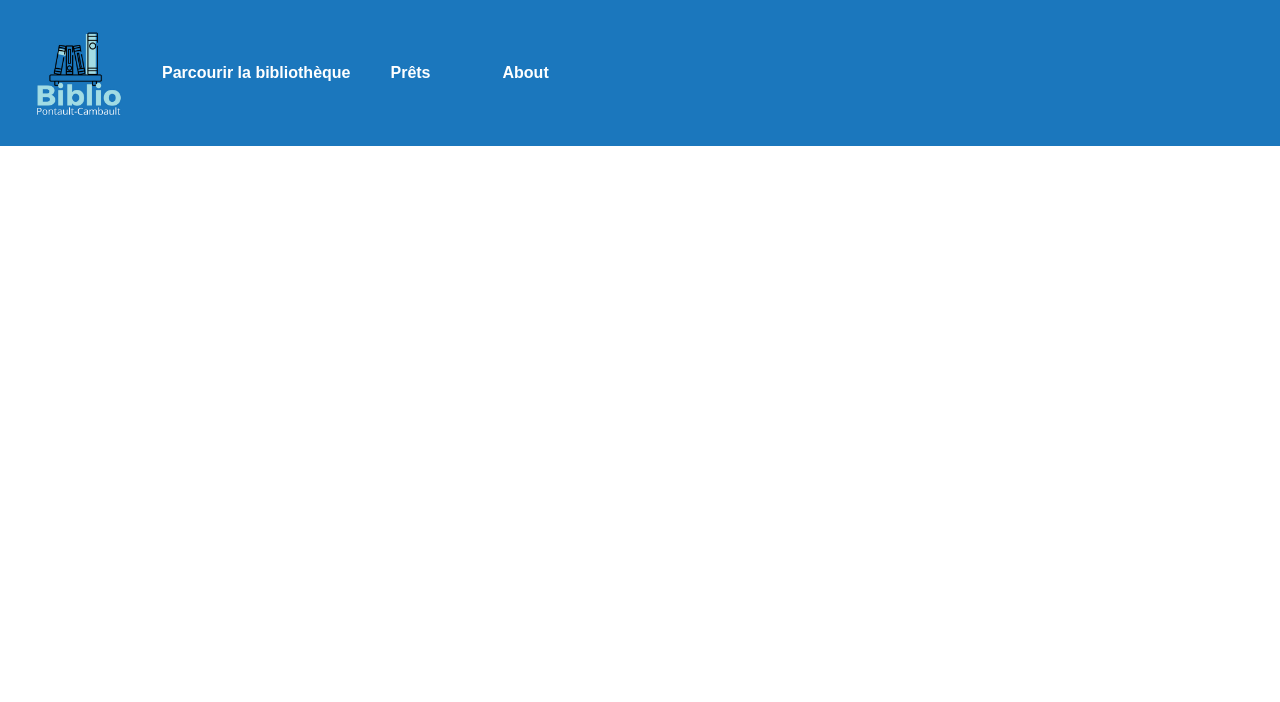
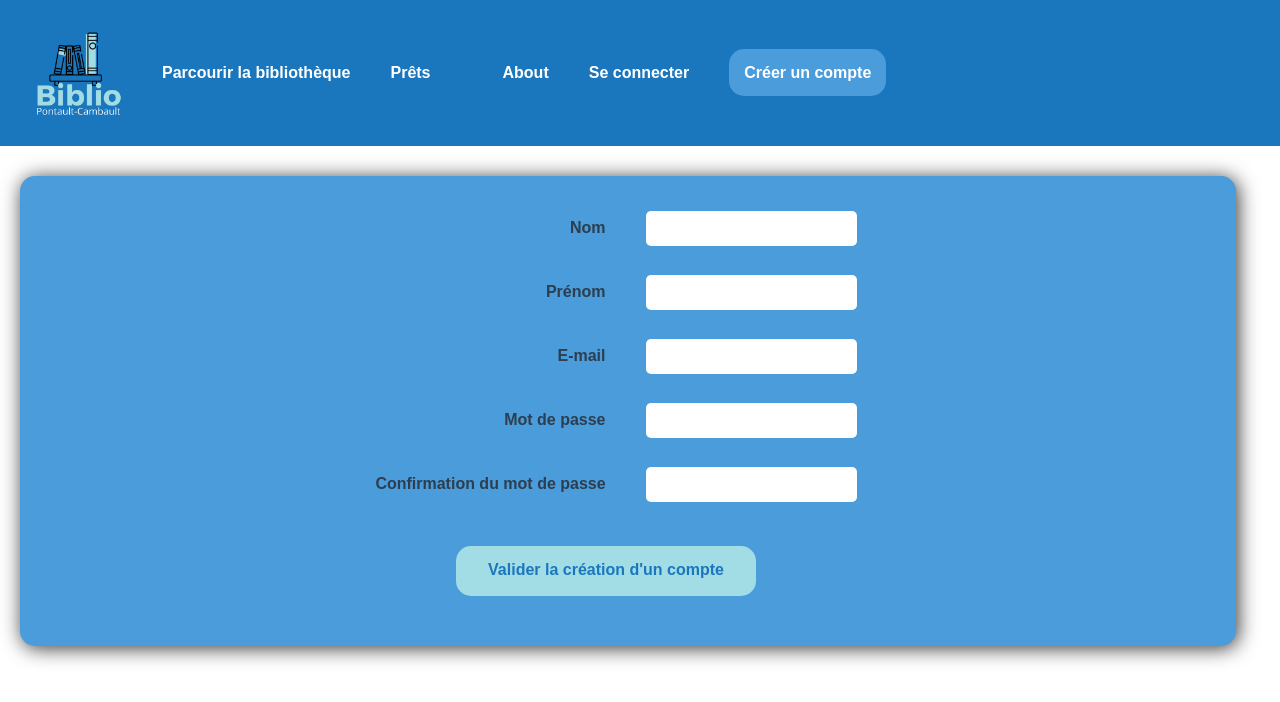
Before and after one commit to DanielaF44/BiblioSystemGit, a Vue app in the folder biblio_projet_front/: page /inscription in a window 1280 px wide. Shown: the top 702 px of the page. Built offline with nearby package versions, Linux system fonts and the light colour scheme.

Commit message:
[Front End] Création page connexion-inscription

```diff
--- a/biblio_projet_front/src/App.vue
+++ b/biblio_projet_front/src/App.vue
@@ -34,6 +34,12 @@
             <ul class="flexLeft">
               <li class="innerNav">
                 <router-link to="/about">About</router-link>
+              </li>
+              <li class="innerNav">
+                <router-link to="/connexion">Se connecter</router-link>
+              </li>
+              <li class="innerNav">
+                <router-link to="/inscription">Créer un compte</router-link>
               </li>
             </ul>
           </li>
@@ -103,4 +109,9 @@ button {
   padding: 10px 20px 12px 20px;
   margin: 30px;
 }
+
+form > button {
+  border-radius: 15px;
+  margin: 30px;
+}
 </style>
--- a/biblio_projet_front/src/router/index.js
+++ b/biblio_projet_front/src/router/index.js
@@ -26,6 +26,16 @@ const routes = [
     name: "prets",
     component: () => import("../views/PretView.vue"),
   },
+  {
+    path: "/connexion",
+    name: "connexion",
+    component: () => import("../views/ConnexionView.vue"),
+  },
+  {
+    path: "/inscription",
+    name: "inscription",
+    component: () => import("../views/InscriptionView.vue"),
+  },
 ];
 
 const router = createRouter({
--- /dev/null
+++ b/biblio_projet_front/src/views/ConnexionView.vue
@@ -0,0 +1,61 @@
+<template>
+  <section class="Connexion">
+    <form>
+      <div class="entree">
+        <label for="titre">E-mail</label>
+        <input type="text" />
+      </div>
+      <div class="entree">
+        <label for="auteur">Mot de passe</label>
+        <input type="text" />
+      </div>
+      <button>Se connecter</button>
+    </form>
+  </section>
+</template>
+<script>
+export default {
+  name: "ConnexionView",
+};
+</script>
+<style scoped>
+.Connexion {
+  padding: 20px;
+  width: 95%;
+  box-shadow: 2px 2px 20px #343434;
+  border-radius: 15px;
+  margin-bottom: 18px;
+  padding-right: 5%;
+  background-color: #4b9cda;
+  margin-left: 20px;
+}
+
+label {
+  padding: 20px;
+  font-weight: bold;
+  min-width: 200px;
+  text-align: end;
+}
+
+input {
+  border: none;
+  border-image: none;
+  border-radius: 5px;
+  height: 35px;
+  margin-left: 20px;
+}
+
+form > button {
+  width: 250px;
+}
+
+@media only screen and (max-width: 576px) {
+  input {
+    min-width: 80%;
+  }
+
+  label {
+    text-align: center;
+  }
+}
+</style>
--- /dev/null
+++ b/biblio_projet_front/src/views/InscriptionView.vue
@@ -0,0 +1,73 @@
+<template>
+  <section class="Inscription">
+    <form>
+      <div class="entree">
+        <label for="nom">Nom</label>
+        <input type="text" />
+      </div>
+      <div class="entree">
+        <label for="prenom">Prénom</label>
+        <input type="text" />
+      </div>
+      <div class="entree">
+        <label for="email">E-mail</label>
+        <input type="text" />
+      </div>
+      <div class="entree">
+        <label for="mdp">Mot de passe</label>
+        <input type="text" />
+      </div>
+      <div class="entree">
+        <label for="mdp">Confirmation du mot de passe</label>
+        <input type="text" />
+      </div>
+      <button>Valider la création d'un compte</button>
+    </form>
+  </section>
+</template>
+<script>
+export default {
+  name: "ConnexionView",
+};
+</script>
+<style scoped>
+.Inscription {
+  padding: 20px;
+  width: 95%;
+  box-shadow: 2px 2px 20px #343434;
+  border-radius: 15px;
+  margin-bottom: 18px;
+  padding-right: 5%;
+  background-color: #4b9cda;
+  margin-left: 20px;
+}
+
+label {
+  padding: 20px;
+  font-weight: bold;
+  min-width: 270px;
+  text-align: end;
+}
+
+input {
+  border: none;
+  border-image: none;
+  border-radius: 5px;
+  height: 35px;
+  margin-left: 20px;
+}
+
+form > button {
+  width: 300px;
+}
+
+@media only screen and (max-width: 576px) {
+  input {
+    min-width: 80%;
+  }
+
+  label {
+    text-align: center;
+  }
+}
+</style>
```
Also changed, not shown: biblio_projet_front/src/components/DispoInfo.vue (+7 -9 lines).
